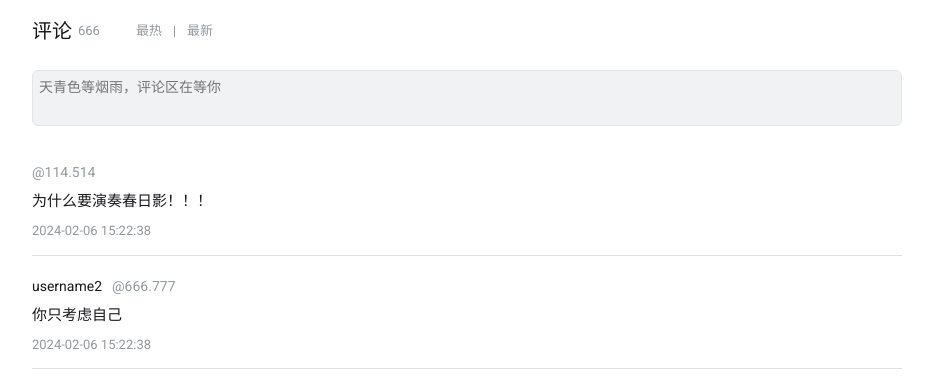
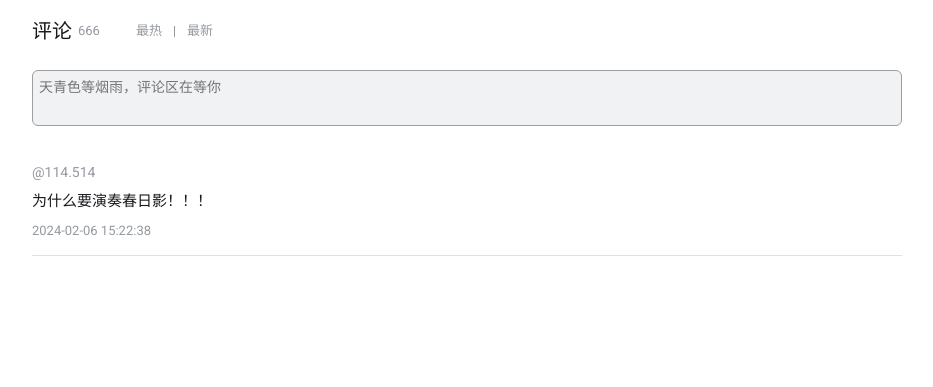
Before and after one commit to WangshuXC/12club-web, a Vue app in the folder FrontEnd/: page /animeplay/14 in a window 1280 px wide. Shown: the part 851-1238 px from the top of the page, without its empty margins (0-933 px from the left). Built offline with nearby package versions, Linux system fonts and the light colour scheme; no server answers.

Commit message:
优化了评论功能的api

```diff
--- a/FrontEnd/src/views/AnimePlay.vue
+++ b/FrontEnd/src/views/AnimePlay.vue
@@ -69,18 +69,23 @@
                     </div>
                 </div>
 
-                <div class="reply-box">
+                <div class="reply-box" @click="onClickTextarea">
                     <div class="reply-box-warp" :style="{ backgroundColor: replyBoxBgColor }">
                         <textarea class="textarea" ref="textarea" placeholder="天青色等烟雨，评论区在等你"
-                            v-model="commentData.content" @click="onClickTextarea" @mouseover="onMouseoverTextarea"
+                            v-model="commentData.content" @mouseover="onMouseoverTextarea"
                             @mouseout="onMouseoutTextarea" />
                     </div>
 
-                    <div class="box-expand" :style="{ height: isClickedTextarea ? '32px' : '0' }">
+                    <div class="box-expand" :style="{ height: isClickedTextarea ? '80px' : '0' }">
+                        <div class="send-username">
+                            <v-text-field v-model="commentData.username" density="comfortable" label="Username"
+                                variant="underlined" :append-icon="'mdi-send'"
+                                @click:append="submitComment()"></v-text-field>
+                        </div>
 
-                        <div class="send-btn">
+                        <!-- <div class="send-btn">
                             <div class="send-text" @click="submitComment()">发布</div>
-                        </div>
+                        </div> -->
                     </div>
                 </div>
 
@@ -142,23 +147,16 @@ export default {
                     ip: "114.514",
                     content: "为什么要演奏春日影！！！",
                     time: "2024-02-06 15:22:38",
-                },
-                {
-                    id: 2,
-                    username: "username2",
-                    ip: "666.777",
-                    content: "你只考虑自己",
-                    time: "2024-02-06 15:22:38",
                 }
             ],
         };
     },
     beforeMount() {
+        this.commentData.username = localStorage.getItem('username') || '';
         this.initBangumiData();
-        this.loadComment()
+        this.loadComment();
     },
     mounted() {
-        // this.initBangumiData();
         this.$nextTick(() => {
             var introduction = this.$refs.introductionRef;
             if (introduction.scrollHeight > introduction.clientHeight) {
@@ -250,7 +248,6 @@ export default {
             axios.get(`${this.API_URL}/comment?anime_id=${animeid}`)
                 .then(response => {
                     this.commentList = response.data.comments;
-                    console.log(response.data);
                 })
                 .catch(error => {
                     console.error(error);
@@ -260,18 +257,18 @@ export default {
             var currentUrl = window.location.href;
             var urlParts = currentUrl.split('/');
             var animeid = urlParts[urlParts.length - 1];
-            console.log(this.commentData);
             const formData = new FormData();
             formData.append('anime_id', parseInt(animeid));
             formData.append('content', this.commentData.content);
             formData.append('username', this.commentData.username);
+            localStorage.setItem('username', this.commentData.username);
             axios.post(`${this.API_URL}/comment`, formData, {
                 headers: {
                     'Content-Type': 'application/json'
                 }
             })
-                .then(response => {
-                    console.log(response.data);
+                .then(() => {
+                    this.loadComment();
                 })
                 .catch(error => {
                     console.error(error);
@@ -491,7 +488,7 @@ export default {
                 position: relative;
                 min-height: 48px;
                 transition: .2s;
-                border: 1px solid #E3E5E7;
+                border: 1px solid #9e9e9e;
                 border-radius: 6px;
                 overflow: hidden;
 
@@ -524,10 +521,21 @@ export default {
             }
 
             .box-expand {
+                display: flex;
+                flex-direction: row;
+                align-items: center;
+                justify-content: flex-end;
                 width: 100%;
                 height: 0px;
                 margin-top: 2vh;
+                overflow: hidden;
                 transition: all .2s ease-in-out;
+
+                .send-username {
+                    width: 220px;
+                    height: 52px;
+                    margin-right: 20px;
+                }
 
                 .send-btn {
                     float: right;
@@ -536,7 +544,7 @@ export default {
                     align-items: center;
                     position: relative;
                     width: 70px;
-                    height: 100%;
+                    height: 52px;
                     border-radius: 6px;
                     cursor: pointer;
                     background-color: #7fd6f5;
```
Also changed, not shown: 1 other file (tests, documents, lock files or other folders).
